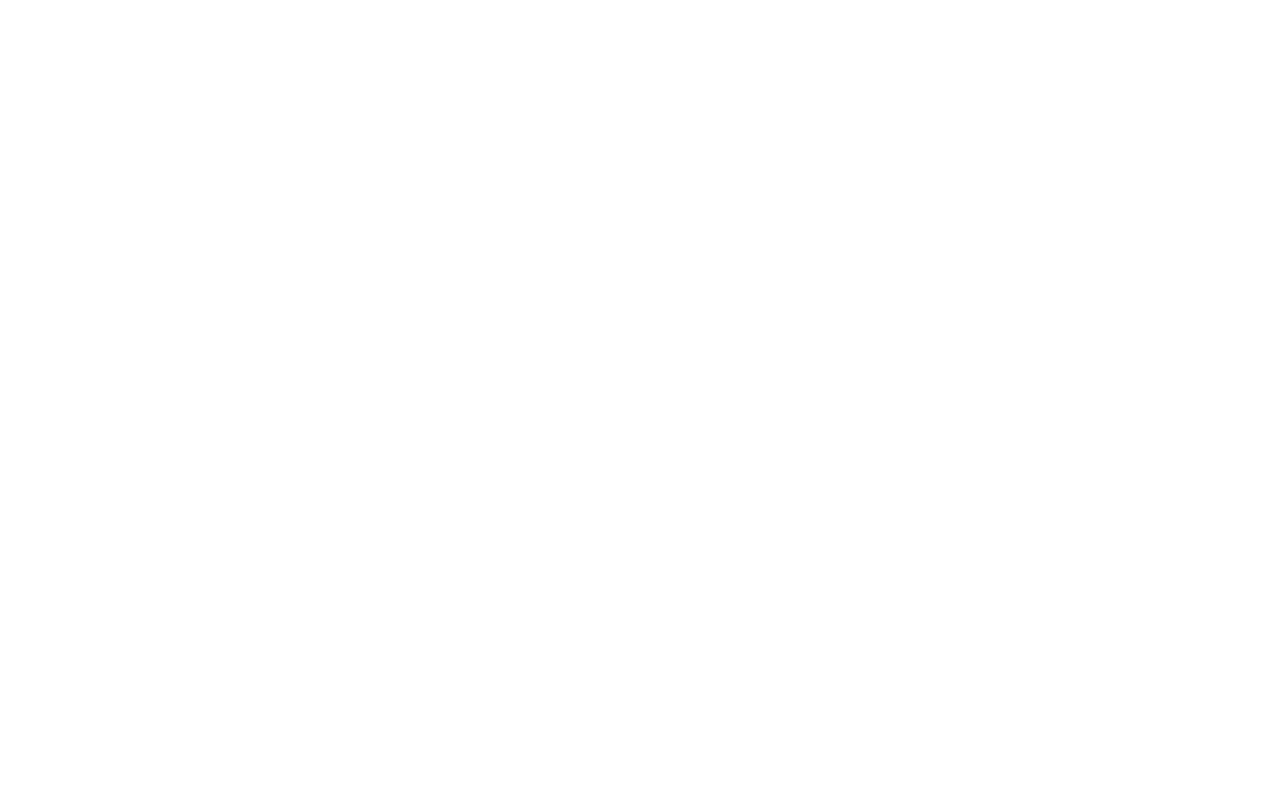
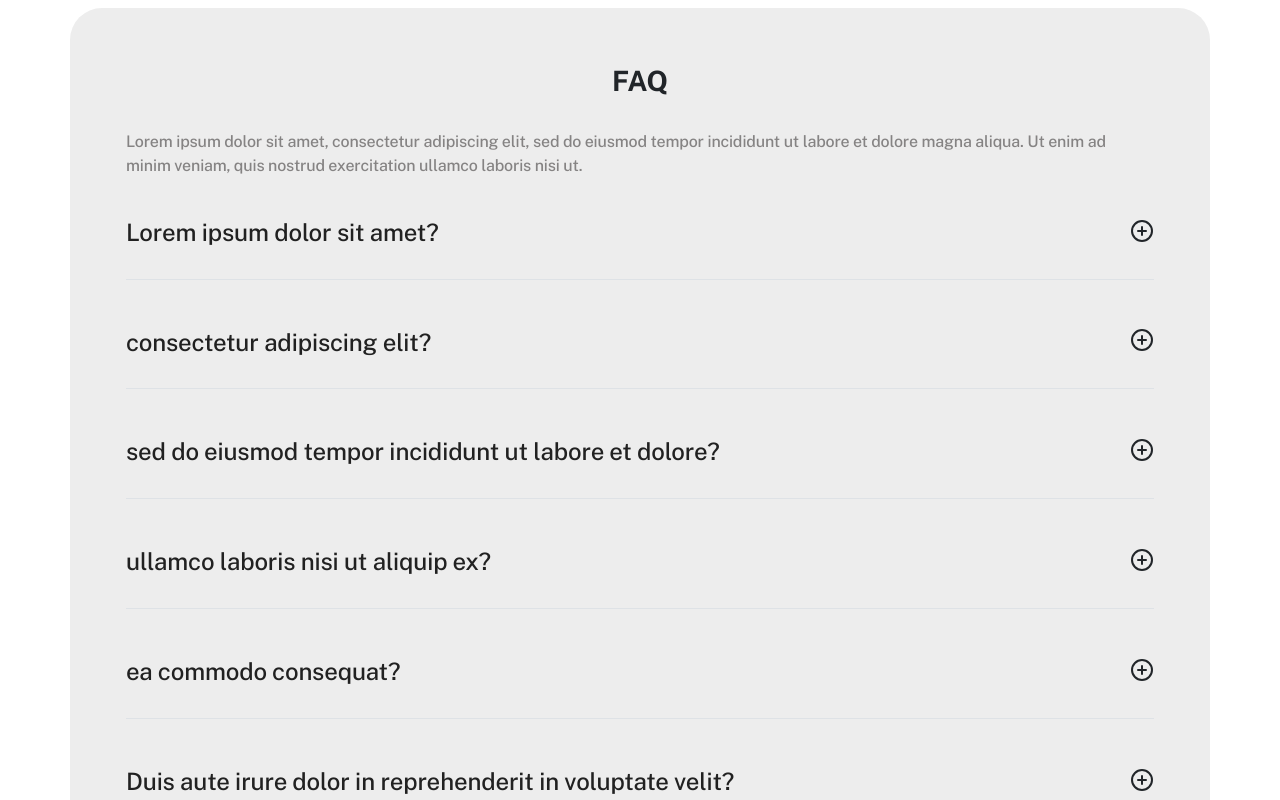
Before and after one commit to MrAghaei/7host-interveiw-task, a Next.js app: page / in a window 1280 px wide. Shown: the part 4320-5120 px from the top of the page. Before the commit the page ends 4232 px from the top, so only its background shows below. Built offline with nearby package versions, Linux system fonts and the light colour scheme.

Commit message:
[#9-IMPLEMENT] add faq section (#11)

```diff
--- /dev/null
+++ b/src/(Components)/Faq/Faq.tsx
@@ -0,0 +1,93 @@
+"use client";
+import FaqItem from "@/(Components)/FaqItem/FaqItem";
+import { useState } from "react";
+//region data
+const faqItemData = [
+  {
+    id: 1,
+    heading: "Lorem ipsum dolor sit amet?",
+    text: "Lorem ipsum dolor sit amet, consectetur adipiscing elit, sed do eiusmod tempor incididunt ut labore et dolore magna aliqua. Ut enim ad minim veniam, quis nostrud exercitation ullamco laboris nisi ut aliquip ex ea commodo consequat. Duis aute irure dolor in reprehenderit in voluptate velit esse cillum dolore eu fugiat nulla pariatur. Excepteur sint occaecat cupidatat non proident, sunt in culpa qui officia deserunt mollit anim id est laborum.",
+    isActive: false,
+  },
+  {
+    id: 2,
+    heading: "consectetur adipiscing elit?",
+    text: "Lorem ipsum dolor sit amet, consectetur adipiscing elit, sed do eiusmod tempor incididunt ut labore et dolore magna aliqua. Ut enim ad minim veniam, quis nostrud exercitation ullamco laboris nisi ut aliquip ex ea commodo consequat. Duis aute irure dolor in reprehenderit in voluptate velit esse cillum dolore eu fugiat nulla pariatur. Excepteur sint occaecat cupidatat non proident, sunt in culpa qui officia deserunt mollit anim id est laborum.",
+    isActive: false,
+  },
+  {
+    id: 3,
+    heading: "sed do eiusmod tempor incididunt ut labore et dolore?",
+    text: "Lorem ipsum dolor sit amet, consectetur adipiscing elit, sed do eiusmod tempor incididunt ut labore et dolore magna aliqua. Ut enim ad minim veniam, quis nostrud exercitation ullamco laboris nisi ut aliquip ex ea commodo consequat. Duis aute irure dolor in reprehenderit in voluptate velit esse cillum dolore eu fugiat nulla pariatur. Excepteur sint occaecat cupidatat non proident, sunt in culpa qui officia deserunt mollit anim id est laborum.",
+    isActive: false,
+  },
+  {
+    id: 4,
+    heading: "ullamco laboris nisi ut aliquip ex?",
+    text: "Lorem ipsum dolor sit amet, consectetur adipiscing elit, sed do eiusmod tempor incididunt ut labore et dolore magna aliqua. Ut enim ad minim veniam, quis nostrud exercitation ullamco laboris nisi ut aliquip ex ea commodo consequat. Duis aute irure dolor in reprehenderit in voluptate velit esse cillum dolore eu fugiat nulla pariatur. Excepteur sint occaecat cupidatat non proident, sunt in culpa qui officia deserunt mollit anim id est laborum.",
+    isActive: false,
+  },
+  {
+    id: 5,
+    heading: "ea commodo consequat?",
+    text: "Lorem ipsum dolor sit amet, consectetur adipiscing elit, sed do eiusmod tempor incididunt ut labore et dolore magna aliqua. Ut enim ad minim veniam, quis nostrud exercitation ullamco laboris nisi ut aliquip ex ea commodo consequat. Duis aute irure dolor in reprehenderit in voluptate velit esse cillum dolore eu fugiat nulla pariatur. Excepteur sint occaecat cupidatat non proident, sunt in culpa qui officia deserunt mollit anim id est laborum.",
+    isActive: false,
+  },
+  {
+    id: 6,
+    heading: "Duis aute irure dolor in reprehenderit in voluptate velit?",
+    text: "Lorem ipsum dolor sit amet, consectetur adipiscing elit, sed do eiusmod tempor incididunt ut labore et dolore magna aliqua. Ut enim ad minim veniam, quis nostrud exercitation ullamco laboris nisi ut aliquip ex ea commodo consequat. Duis aute irure dolor in reprehenderit in voluptate velit esse cillum dolore eu fugiat nulla pariatur. Excepteur sint occaecat cupidatat non proident, sunt in culpa qui officia deserunt mollit anim id est laborum.",
+    isActive: false,
+  },
+  {
+    id: 7,
+    heading: "Excepteur sint occaecat cupidatat non?",
+    text: "Lorem ipsum dolor sit amet, consectetur adipiscing elit, sed do eiusmod tempor incididunt ut labore et dolore magna aliqua. Ut enim ad minim veniam, quis nostrud exercitation ullamco laboris nisi ut aliquip ex ea commodo consequat. Duis aute irure dolor in reprehenderit in voluptate velit esse cillum dolore eu fugiat nulla pariatur. Excepteur sint occaecat cupidatat non proident, sunt in culpa qui officia deserunt mollit anim id est laborum.",
+    isActive: false,
+  },
+  {
+    id: 8,
+    heading: "sunt in culpa qui officia deserunt mollit anim id est laborum?",
+    text: "Lorem ipsum dolor sit amet, consectetur adipiscing elit, sed do eiusmod tempor incididunt ut labore et dolore magna aliqua. Ut enim ad minim veniam, quis nostrud exercitation ullamco laboris nisi ut aliquip ex ea commodo consequat. Duis aute irure dolor in reprehenderit in voluptate velit esse cillum dolore eu fugiat nulla pariatur. Excepteur sint occaecat cupidatat non proident, sunt in culpa qui officia deserunt mollit anim id est laborum.",
+    isActive: false,
+  },
+];
+//endregion
+function Faq() {
+  //region hooks
+  const [faqItems, setFaqItems] = useState(faqItemData);
+  //endregion
+  //region functions
+  function handleFaqClick(id: number) {
+    const updatedFaqItems = faqItems.map((item) => ({
+      ...item,
+      isActive: item.id === id,
+    }));
+    setFaqItems(updatedFaqItems);
+  }
+  //endregion
+  return (
+    <div className="container d-flex flex-column align-items-center bg-custom-light-faq rounded-5 p-custom-14 mt-custom-24">
+      <div className="d-flex flex-column align-items-center gap-custom gap-4">
+        <h3 className="fw-bolder">FAQ</h3>
+        <p className="text-custom-faq-text1 fw-medium">
+          Lorem ipsum dolor sit amet, consectetur adipiscing elit, sed do
+          eiusmod tempor incididunt ut labore et dolore magna aliqua. Ut enim ad
+          minim veniam, quis nostrud exercitation ullamco laboris nisi ut.
+        </p>
+      </div>
+
+      <div className="d-flex flex-column gap-4 w-100">
+        {faqItems.map((data) => (
+          <FaqItem
+            key={data.id}
+            data={data}
+            handleClick={() => handleFaqClick(data.id)}
+          />
+        ))}
+      </div>
+    </div>
+  );
+}
+
+export default Faq;
--- /dev/null
+++ b/src/(Components)/FaqItem/FaqItem.tsx
@@ -0,0 +1,33 @@
+import { CircleMinus, CirclePlus } from "lucide-react";
+
+//region data types
+interface FaqItemDataProps {
+  heading: string;
+  text: string;
+  isActive: boolean;
+}
+interface FaqItemProps {
+  data: FaqItemDataProps;
+  handleClick: () => void;
+}
+//endregion
+
+function FaqItem({ data, handleClick }: FaqItemProps) {
+  return (
+    <div className="border-bottom py-4">
+      <div className="d-flex justify-content-between">
+        <h4 className="fw-medium fs-4 text-custom-faq-text2">{data.heading}</h4>
+        <div role="button" onClick={handleClick}>
+          {data.isActive ? <CircleMinus /> : <CirclePlus />}
+        </div>
+      </div>
+      <p
+        className={`text-custom-faq-text1 fw-light ${data.isActive ? "" : "d-none"}`}
+      >
+        {data.text}
+      </p>
+    </div>
+  );
+}
+
+export default FaqItem;
--- a/src/app/globals.scss
+++ b/src/app/globals.scss
@@ -21,6 +21,8 @@
   "custom-border": #c8d7ff,
   "custom-primary": #2140d4,
   "custom-secondary": #08c056,
+  "custom-faq-text1": #858383,
+  "custom-faq-text2": #212121,
 );
 $custom-spacers: (
   custom-3: 12px,
@@ -29,6 +31,7 @@
   custom-9: 36px,
   custom-12: 48px,
   custom-13: 52px,
+  custom-14: 56px,
   custom-18: 72px,
   custom-24: 96px,
   custom-25: 100px,
--- a/src/app/page.tsx
+++ b/src/app/page.tsx
@@ -4,6 +4,7 @@
 import BigFeature from "@/(Components)/BigFeature/BigFeature";
 import Slider from "@/(Components)/Slider/Slider";
 import HighlightFeature from "@/(Components)/HighlightFeature/HighlightFeature";
+import Faq from "@/(Components)/Faq/Faq";
 
 export default function Home() {
   //region data
@@ -45,6 +46,7 @@
       ))}
       <Slider />
       <HighlightFeature />
+      <Faq />
     </>
   );
 }
```
